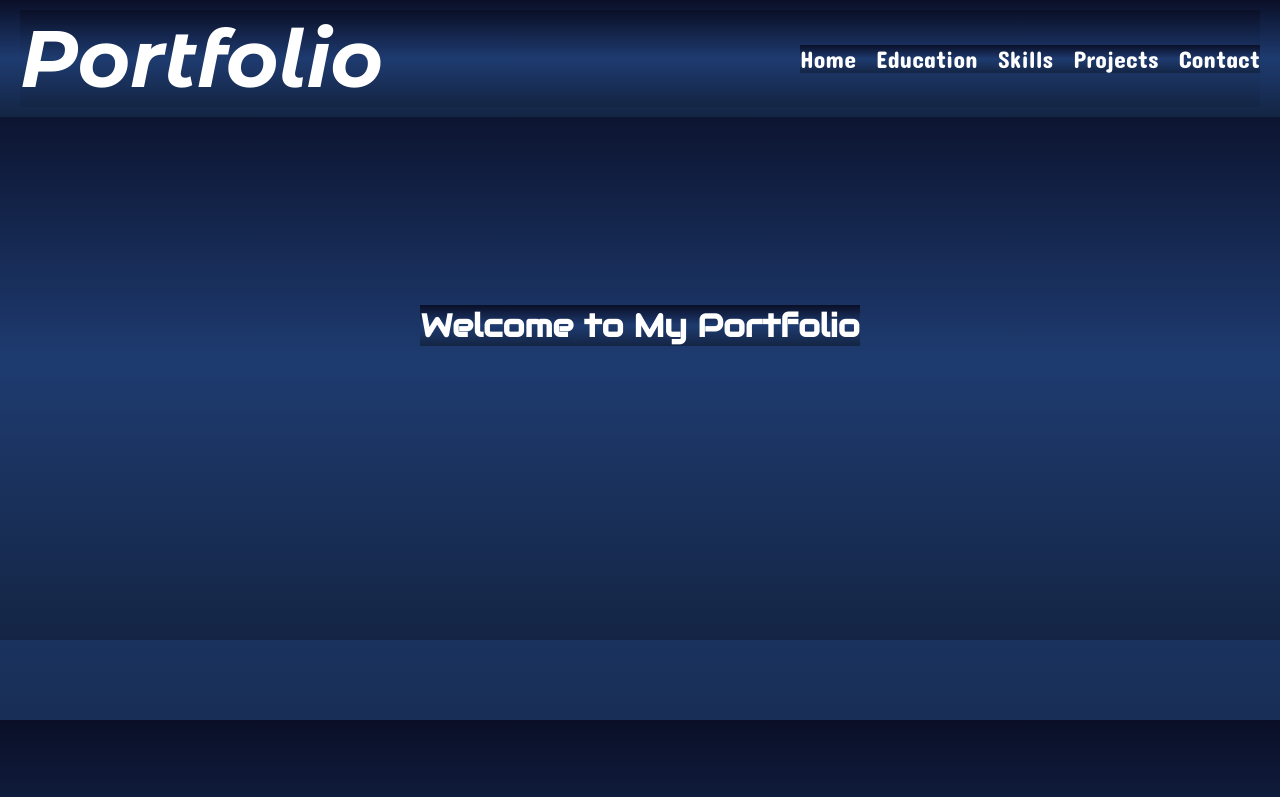
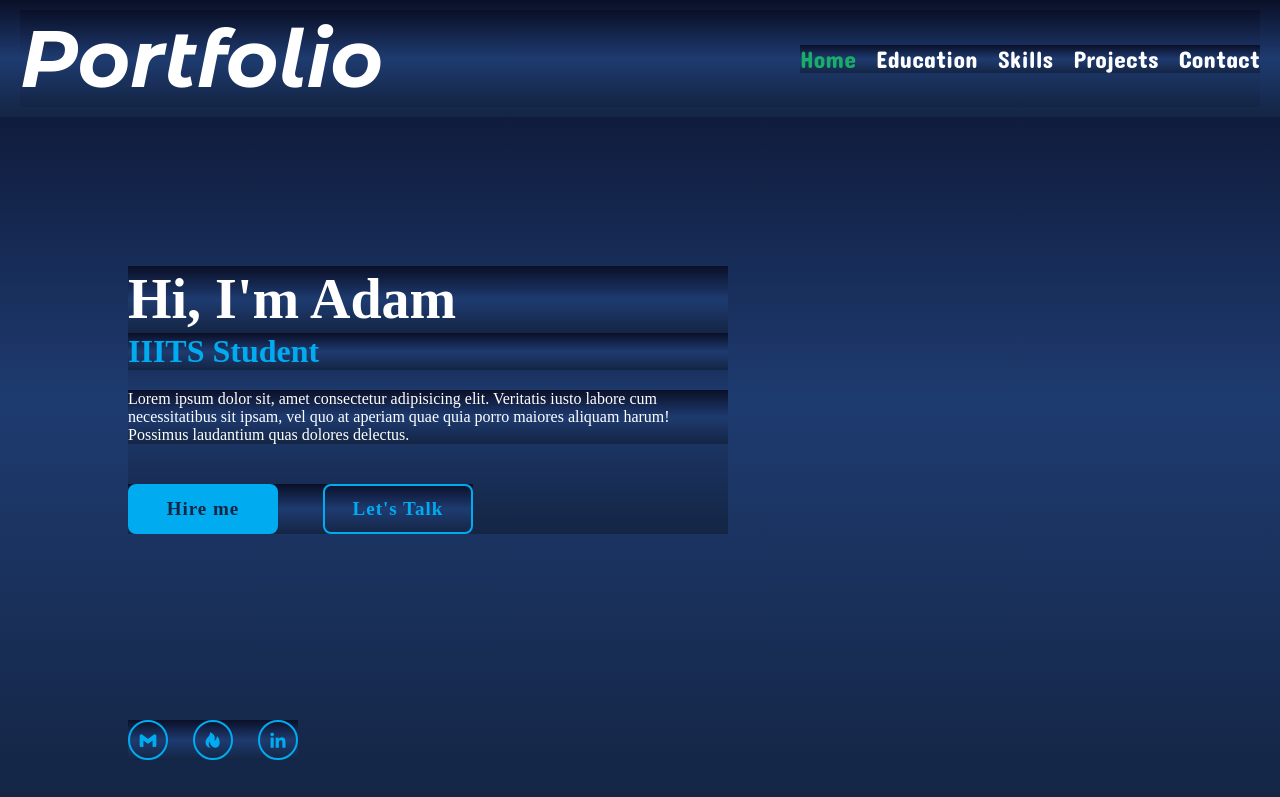
Before and after one commit to Adamkoda2306/My_Portfolio, a plain HTML site: page index.html in a window 1280 px wide. Shown: the top 797 px of the page. Drawn offline with nearby package versions, Linux system fonts and the light colour scheme.

Commit message:
home screen is done

```diff
--- a/index.html
+++ b/index.html
@@ -5,6 +5,7 @@
     <meta charset="UTF-8">
     <meta name="viewport" content="width=device-width, initial-scale=1.0">
     <link rel="stylesheet" href="styles.css">
+    <link href='https://unpkg.com/boxicons@2.1.4/css/boxicons.min.css' rel='stylesheet'>
     <title>My_Portfolio</title>
 </head>
 
@@ -13,16 +14,30 @@
         <div id="head">
             <h1>Portfolio</h1>
             <nav id="options">
-                <a href="#home" class="nav-link">Home</a>
-                <a href="#education" class="nav-link">Education</a>
-                <a href="#skills" class="nav-link">Skills</a>
-                <a href="#projects" class="nav-link">Projects</a>
-                <a href="#contact" class="nav-link">Contact</a>
+                <a href="#home" class="active">Home</a>
+                <a href="#education">Education</a>
+                <a href="#skills">Skills</a>
+                <a href="#projects">Projects</a>
+                <a href="#contact">Contact</a>
             </nav>
         </div>
     </header>
     <section id="home">
-        <h2>Welcome to My Portfolio</h2>
+        <div class="home-content">
+            <h1>Hi, I'm Adam</h1>
+            <h3>IIITS Student</h3>
+            <p>Lorem ipsum dolor sit, amet consectetur adipisicing elit. Veritatis iusto labore cum necessitatibus sit ipsam, vel quo at aperiam quae quia porro maiores aliquam harum! Possimus laudantium quas dolores delectus.</p>
+            <div class="btn-box">
+                <a href="#">Hire me</a>
+                <a href="#">Let's Talk</a>
+            </div>
+        </div>
+
+        <div class="home-sci">
+            <a href="#"><i class='bx bxl-gmail' ></i></a>
+            <a href="#"><i class='bx bxs-hot'></i></a>
+            <a href="#"><i class='bx bxl-linkedin' ></i></a>
+        </div>
     </section>
 
     <section id="education">
--- a/styles.css
+++ b/styles.css
@@ -34,7 +34,7 @@
     background-size: cover;
     background-repeat: no-repeat;
     background-attachment: fixed;
-    scroll-margin-top: 100px;
+    color: white;
 }
 
 header {
@@ -54,7 +54,7 @@ header {
     justify-content: space-between;
 }
 
-nav#options {
+#options {
     display: flex;
     font-family: 'ConcertOne';
     gap: 20px;
@@ -65,7 +65,7 @@ nav#options {
     font-size: 80px;
 }
 
-nav#options a {
+#options a {
     color: white;
     text-decoration: none;
     font-size: x-large;
@@ -74,12 +74,13 @@ nav#options a {
     transition: color 0.3s ease;
 }
 
-nav#options a.active,
-nav#options a:hover {
+#options a:hover,
+#options a.active {
     color: #18ad68;
 }
 
-section {
+
+/* section {
     padding: 0px 20px 20px 20px;
     color: white;
     display: flex;
@@ -94,7 +95,7 @@ section h2 {
     font-family: 'Audiowide', sans-serif;
     font-size: 2em;
     margin-bottom: 50px;
-}
+} */
 
 #contact {
     margin-top: 0px;
@@ -104,3 +105,142 @@ section h2 {
 html {
     scroll-behavior: smooth;
 }
+
+#home {
+    height: 100vh;
+    display: flex;
+    align-items: center;
+    padding: 0 10%;
+}
+
+.home-content {
+    max-width: 600px;
+}
+
+.home-content h1 {
+    font-size: 56px;
+    font-weight: 700;
+    line-height: 1.2;
+}
+
+.home-content h3 {
+    font-size: 32px;
+    font-weight: 700;
+    color: #00abf0;
+}
+
+.home-content p {
+    font-size: 16px;
+    margin: 20px 0 40px;
+}
+
+.home-content .btn-box {
+    display: flex;
+    justify-content: space-between;
+    width: 345px;
+    height: 50px;
+}
+
+.btn-box a {
+    position: relative;
+    display: inline-flex;
+    justify-content: center;
+    align-items: center;
+    width: 150px;
+    height: 100%;
+    background: #00abf0;
+    border: 2px solid #00abf0;
+    border-radius: 8px;
+    font-size: 19px;
+    color: #142544;
+    text-decoration: none;
+    font-weight: 600;
+    letter-spacing: 1px;
+    z-index: 1;
+    overflow: hidden;
+    transition: .5s;
+}
+
+.btn-box a:hover {
+    color: #00abf0;
+}
+
+.btn-box a:nth-child(2) {
+    background: transparent;
+    color: #00abf0;
+}
+
+.btn-box a:nth-child(2):hover {
+    color: #142544;
+}
+
+.btn-box a:nth-child(2)::before {
+    background: #00abf0;
+}
+
+.btn-box a::before {
+    content: '';
+    position: absolute;
+    top: 0;
+    left: 0;
+    width: 0;
+    height: 100%;
+    background: #1e3b70;
+    z-index: -1;
+    transition: .5s;
+}
+
+.btn-box a:hover::before {
+    width: 100%;
+}
+
+.home-sci {
+    position: absolute;
+    bottom: 40px;
+    width: 170px;
+    display: flex;
+    justify-content: space-between;
+}
+
+.home-sci a {
+    position: relative;
+    display: inline-flex;
+    justify-content: center;
+    align-items: center;
+    width: 40px;
+    height: 40px;
+    background: transparent;
+    border: 2px solid #00abf0;
+    border-radius: 50%;
+    font-size: 20px;
+    text-decoration: none;
+    color: #00abf0;
+    z-index: 1;
+    overflow: hidden;
+    transition: .5s;
+}
+
+.home-sci a i {
+    background: transparent;
+    color: #00abf0;
+}
+
+.home-sci a:hover>i {
+    color: #142544;
+}
+
+.home-sci a::before {
+    content: '';
+    position: absolute;
+    top: 0;
+    left: 0;
+    width: 0;
+    height: 100%;
+    background: #00abf0;
+    z-index: -1;
+    transition: .5s;
+}
+
+.home-sci a:hover::before {
+    width: 100%;
+}
```
